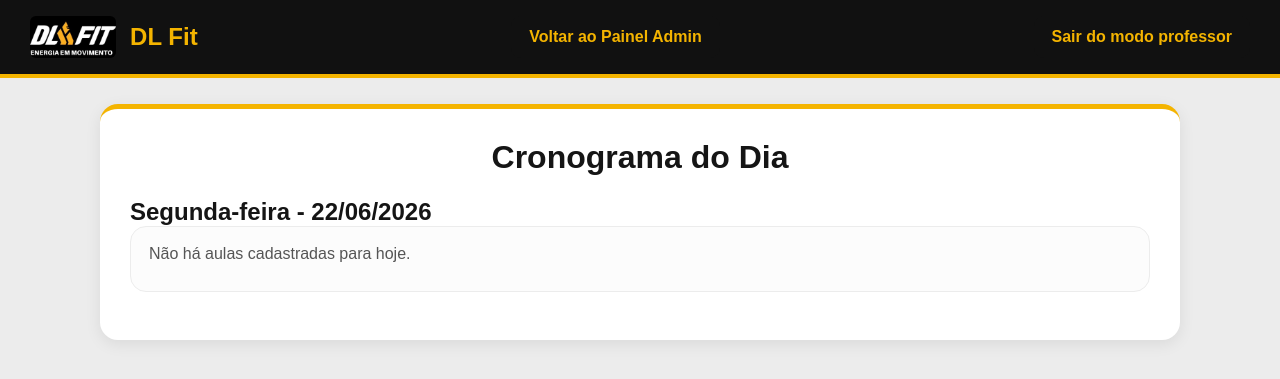
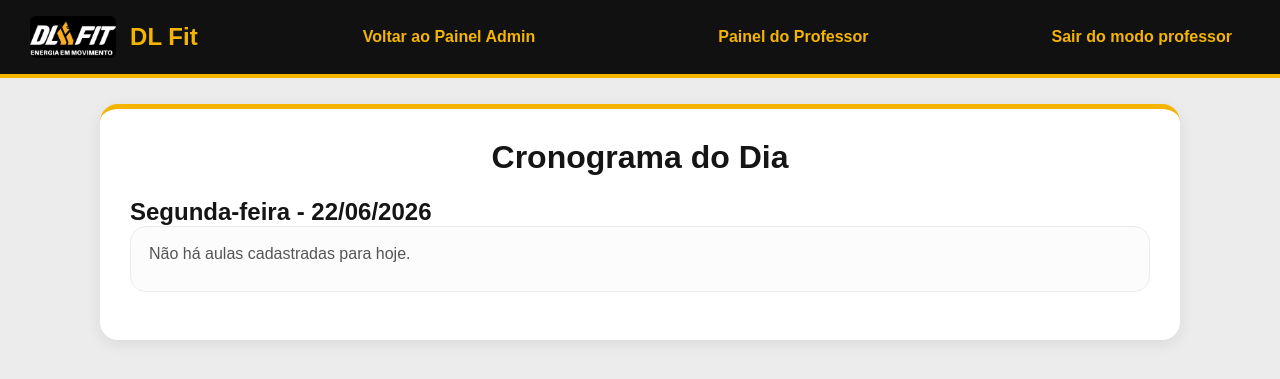
Before and after one commit to gabriel-brinoti/academia-sistema, a Flask app: page /cronograma in a window 1280 px wide. Shown: the top 379 px of the page. Run offline with Flask 3, Linux system fonts and the light colour scheme; the visitor is signed in with stand-in values (Sample User, id 1); data that the repository does not hold is empty; some libraries are stand-ins or nearby versions.

Commit message:
Separa cronograma publico do painel do professor

```diff
--- a/app.py
+++ b/app.py
@@ -760,7 +760,32 @@ def cronograma():
         dia_atual=dia_atual,
         data_cronograma=data_cronograma,
         aulas_hoje=aulas_hoje,
-        alunos=alunos
+        alunos=alunos,
+        modo_professor=False
+    )
+
+
+@app.route("/painel_professor")
+def painel_professor():
+    if "admin_logado" not in session and "professor_liberado" not in session:
+        return redirect(url_for("cronograma"))
+
+    dia_atual, aulas_hoje = listar_aulas_do_dia()
+    data_cronograma = obter_data_cronograma_formatada()
+
+    conn = conectar()
+    cursor = conn.cursor()
+    cursor.execute("SELECT * FROM alunos ORDER BY nome ASC")
+    alunos = cursor.fetchall()
+    conn.close()
+
+    return render_template(
+        "cronograma.html",
+        dia_atual=dia_atual,
+        data_cronograma=data_cronograma,
+        aulas_hoje=aulas_hoje,
+        alunos=alunos,
+        modo_professor=True
     )
 
 
@@ -918,6 +943,7 @@ def acesso_professor():
     senha = request.form.get("senha_professor", "")
     if senha == "dlfit":
         session["professor_liberado"] = True
+        return redirect(url_for("painel_professor"))
     return redirect(url_for("cronograma"))
 
 
--- a/templates/cronograma.html
+++ b/templates/cronograma.html
@@ -10,17 +10,24 @@
 <div class="navbar">
     <div class="navbar-brand">
         <img src="{{ url_for('static', filename='logo-dlfit.jpg') }}" alt="Logo DL Fit">
-        <h1>DL Fit</h1>
+        <h1>{% if modo_professor %}Painel do Professor{% else %}DL Fit{% endif %}</h1>
     </div>
     {% if session.get("admin_logado") %}
     <a href="{{ url_for('dashboard') }}" class="btn">
         Voltar ao Painel Admin
     </a>
+    {% if not modo_professor %}
+    <a href="{{ url_for('painel_professor') }}" class="btn">
+        Painel do Professor
+    </a>
+    {% endif %}
     {% endif %}
 
     <div class="professor-navbar">
         {% if session.get("professor_liberado") %}
             <a href="{{ url_for('sair_professor') }}" class="btn">Sair do modo professor</a>
+        {% elif modo_professor %}
+            <a href="{{ url_for('cronograma') }}" class="btn">Ver cronograma dos alunos</a>
         {% elif not session.get("admin_logado") %}
             <form method="POST" action="{{ url_for('acesso_professor') }}">
                 <input type="password" name="senha_professor" placeholder="Senha do professor" required>
@@ -31,7 +38,7 @@
 </div>
 
 <div class="container">
-    <h2 class="schedule-title">Cronograma do Dia</h2>
+    <h2 class="schedule-title">{% if modo_professor %}Painel do Professor{% else %}Cronograma do Dia{% endif %}</h2>
     <h2>{{ dia_atual }} - {{ data_cronograma }}</h2>
 
     {% if aulas_hoje %}
@@ -68,7 +75,7 @@
                 </form>
             {% endif %}
 
-            {% if session.get("professor_liberado") %}
+            {% if modo_professor %}
             <div class="lista-alunos-aula">
                 <h4>Alunos inscritos nesta aula</h4>
                 {% if aula.inscritos %}
--- a/templates/dashboard.html
+++ b/templates/dashboard.html
@@ -27,6 +27,7 @@
             <a class="btn" href="{{ url_for('alunos') }}">Ver alunos</a>
             <a class="btn" href="{{ url_for('novo_aluno') }}">Cadastrar aluno</a>
             <a class="btn" href="{{ url_for('cronograma') }}">Ver cronograma</a>
+            <a class="btn" href="{{ url_for('painel_professor') }}">Painel professor</a>
         </div>
     </div>
     <img class="hero-logo" src="{{ url_for('static', filename='logo-dlfit.jpg') }}" alt="Logo DL Fit">
```
